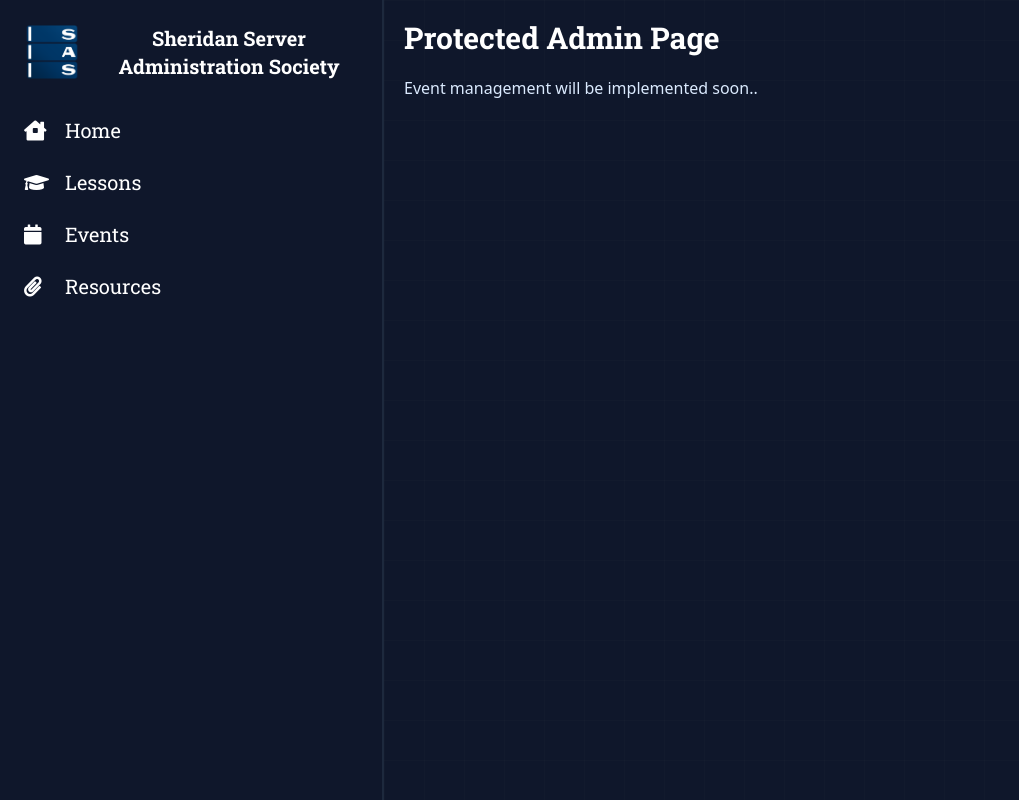
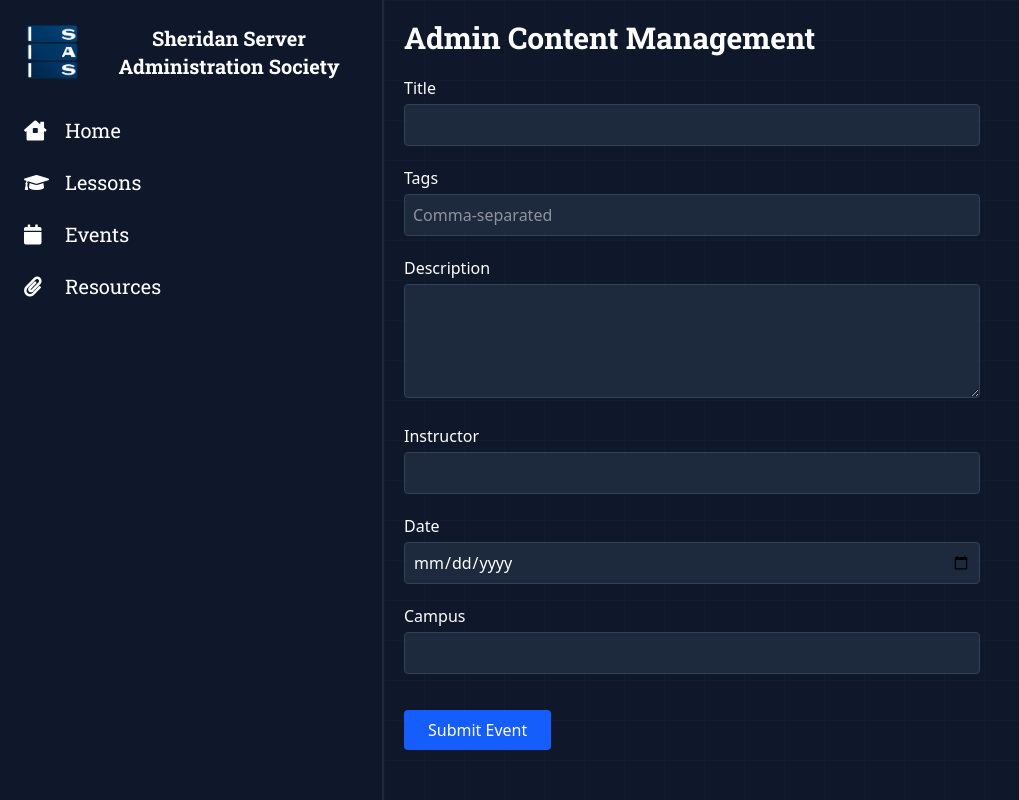
Before and after one commit to sheridansas/website, a PHP site: page /admin/index.php in a window 1280 px wide. Shown: the whole page, without its empty margins (0-1019 px from the left). Run offline with PHP 8.4, Linux system fonts and the light colour scheme; the visitor is signed in with stand-in values (Sample User, id 1); some web fonts are replaced.

Commit message:
Event submission form

```diff
--- a/public/admin/index.php
+++ b/public/admin/index.php
@@ -12,10 +12,44 @@
         <!-- Content -->
         <div id="content" class="min-md:ml-[24rem] p-5 text-blue-100 min-h-screen">
             <h1 class="mb-5 text-white text-3xl roboto-slab font-bold">
-                Protected Admin Page
+                Admin Content Management
             </h1>
 
-            <p>Event management will be implemented soon..</p>
+            <form action="admin/submit_event.php" method="POST" class="space-y-5 max-w-xl">
+                <div>
+                    <label for="title" class="block text-white mb-1">Title</label>
+                    <input type="text" name="title" id="title" required class="w-full p-2 rounded bg-slate-800 text-white border border-slate-700">
+                </div>
+
+                <div>
+                    <label for="tags" class="block text-white mb-1">Tags</label>
+                    <input type="text" name="tags" id="tags" placeholder="Comma-separated" class="w-full p-2 rounded bg-slate-800 text-white border border-slate-700">
+                </div>
+
+                <div>
+                    <label for="description" class="block text-white mb-1">Description</label>
+                    <textarea name="description" id="description" rows="4" required class="w-full p-2 rounded bg-slate-800 text-white border border-slate-700"></textarea>
+                </div>
+
+                <div>
+                    <label for="instructor" class="block text-white mb-1">Instructor</label>
+                    <input type="text" name="instructor" id="instructor" required class="w-full p-2 rounded bg-slate-800 text-white border border-slate-700">
+                </div>
+
+                <div>
+                    <label for="date" class="block text-white mb-1">Date</label>
+                    <input type="date" name="date" id="date" required class="w-full p-2 rounded bg-slate-800 text-white border border-slate-700">
+                </div>
+
+                <div>
+                    <label for="campus" class="block text-white mb-1">Campus</label>
+                    <input type="text" name="campus" id="campus" required class="w-full p-2 rounded bg-slate-800 text-white border border-slate-700">
+                </div>
+
+                <button type="submit" class="mt-4 px-6 py-2 bg-blue-600 hover:bg-blue-700 text-white rounded">
+                    Submit Event
+                </button>
+            </form>
         </div>
     </body>
 </html>
```
